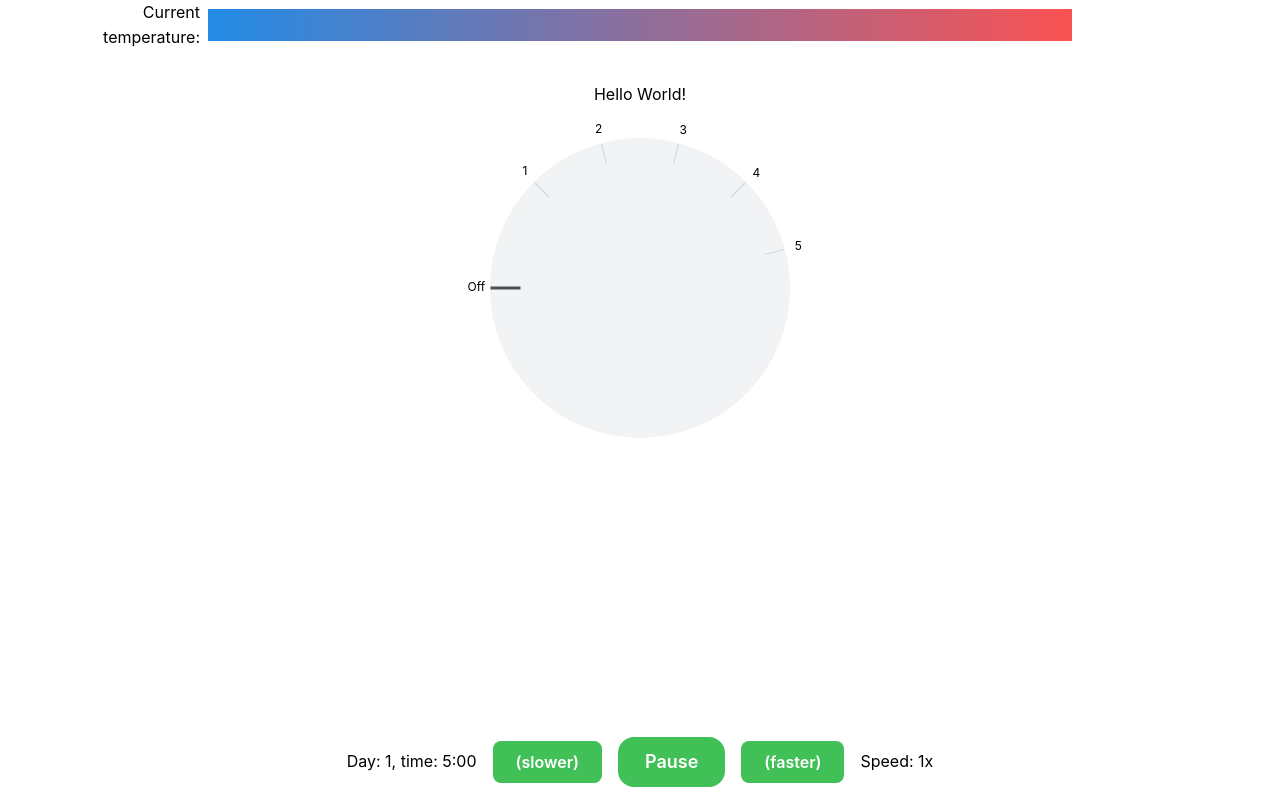
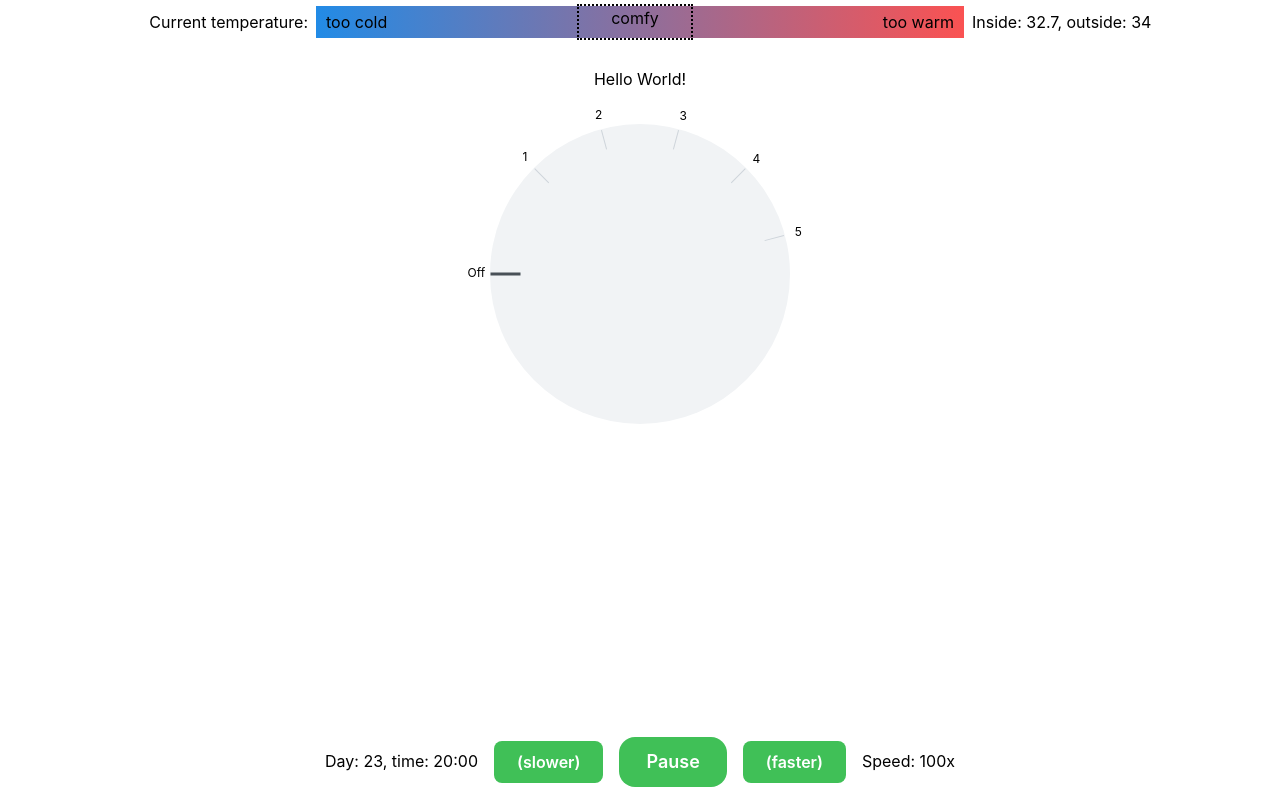
Before and after one commit to ChristianAoC/optimise, a React (Vite) app: page / in a window 1280 px wide. Built offline with nearby package versions, Linux system fonts and the light colour scheme.

Commit message:
added some temp simulation

```diff
--- a/src/App.jsx
+++ b/src/App.jsx
@@ -5,17 +5,53 @@ import './App.css'
 import '@mantine/core/styles.css';
 
 export default function App() {
-  const [value, setThermostat] = useState(270);
+  const [indoorTemp, setIndoorTemp] = useState(21);
+  const [outdoorTemp, setOutdoorTemp] = useState(10);
+  const [outdoorTempMax, setOutdoorTempMax] = useState(22);
+  const [outdoorTempMin, setOutdoorTempMin] = useState(-8);
+  const [lowerComf, setLowerComf] = useState(18);
+  const [higherComf, setHigherComf] = useState(24);
+
+  // https://www.h2xengineering.com/blogs/calculating-heat-loss-simple-understandable-guide/
+  const [heatLoss, setHeatLoss] = useState(0.1); // heat loss per hour per degree - 0.1 would be more realistic but "too slow".
+
+  const [thermostat, setThermostat] = useState(270);
+  const thermToHeat = {
+    270: 0,
+    315: 0.5,
+    345: 1,
+     15: 1.75,
+     45: 2.5,
+     75: 3.5
+  }
 
   const [gamePaused, setGamePaused] = useState(false);
-  const [gameStepSize, setGameStepSize] = useState(1000);
+  const [gameStepSize, setGameStepSize] = useState(10); // 1000 is one second ticks
   const [gameTurn, setGameTurn] = useState(24);
 
   useEffect(() => {
-    const timer = setTimeout(() => !gamePaused && setGameTurn(gameTurn+1), gameStepSize)
+    const timer = setTimeout(() => {
+      if (!gamePaused) {
+        setGameTurn(gameTurn+1)
+
+        // calculate new outdoortemp
+        var newOutTemp = outdoorTemp + Math.floor((Math.random()*3)-1)
+        if (newOutTemp < outdoorTempMin) { setOutdoorTemp(outdoorTempMin) }
+        else if (newOutTemp > outdoorTempMax) { setOutdoorTemp(outdoorTempMax) }
+        else { setOutdoorTemp(newOutTemp) }
+        setOutdoorTemp(newOutTemp)
+
+        // calculate new indoortemp
+        var newInTemp = indoorTemp // old indoor temp
+        newInTemp += (outdoorTemp-indoorTemp) * heatLoss // temp lost to outside
+        newInTemp += thermToHeat[thermostat] // temp gained from heating
+        newInTemp = Math.round(newInTemp * 10) / 10 // round to one decimal
+        setIndoorTemp(newInTemp)
+      }
+    }, gameStepSize)
     return () => clearTimeout(timer)
    },
-   [gamePaused, gameTurn, gameStepSize]
+   [gamePaused, gameTurn, gameStepSize, indoorTemp, outdoorTemp]
   )
 
   function pauseGame(e) {
@@ -37,11 +73,11 @@ export default function App() {
 
   return (
   <MantineProvider>
-    <Grid align="center">
-    <Grid.Col span={2} align="right">
-      Current<br></br>temperature:
+    <Grid align="center" mt="10">
+    <Grid.Col span={3} align="right">
+      Current temperature:
     </Grid.Col>
-    <Grid.Col span={8} m="0" p="0">
+    <Grid.Col span={6} m="0" p="0">
       <Center align="center" m="0" p="0">
         <Box
           bg="linear-gradient(90deg, var(--mantine-color-blue-filled) 0%, var(--mantine-color-red-filled) 100%)"
@@ -50,10 +86,18 @@ export default function App() {
           p="0"
           h="2em"
         >
+          <Group justify="space-between">
+            <Text align="left" ml="10px">too cold</Text>
+            <Box bd="2px dotted black" m="-2px" h="2.2em" p="0px 2em 0px 2em">
+              <Text align="center">comfy</Text>
+            </Box>
+            <Text align="right" mr="10px">too warm</Text>
+          </Group>
         </Box>
       </Center>
       </Grid.Col>
-      <Grid.Col span={2}>
+      <Grid.Col span={3}>
+        <Text align="left">Inside: {indoorTemp}, outside: {outdoorTemp}</Text>
       </Grid.Col>
 
       <Grid.Col span={12}>
@@ -71,7 +115,7 @@ export default function App() {
           withLabel={false}
           size={300}
           thumbSize={30}
-          value={value}
+          value={thermostat}
           onChange={setThermostat}
           restrictToMarks
           marks={[
```
